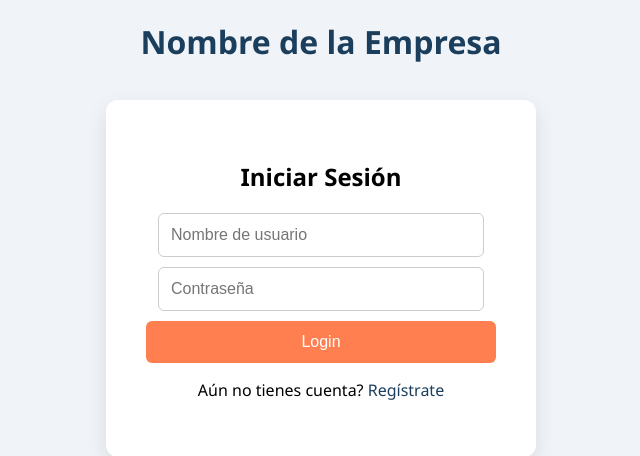
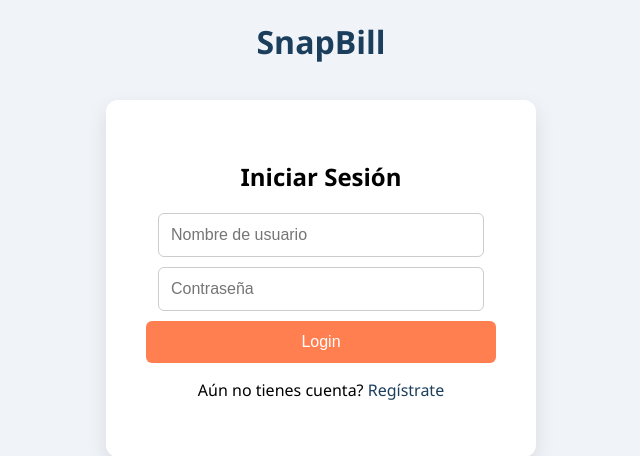
Before and after one commit to ItsExa/facturacionApp, a Flask app: page / in a window 1280 px wide. Shown: the top 456 px of the page, without its empty margins (319-959 px from the left). Run offline with Flask 3, Linux system fonts and the light colour scheme; some libraries are stand-ins or nearby versions.

Commit message:
desplegada esa madre

```diff
--- a/flaskr/templates/auth/login.html
+++ b/flaskr/templates/auth/login.html
@@ -6,7 +6,7 @@
     <link rel="stylesheet" href="{{ url_for('static', filename='style.css') }}">
 </head>
 <body>
-    <div class="company-name">Nombre de la Empresa</div>
+    <div class="company-name">SnapBill</div>
     <div class="form-container">
         <h2>Iniciar Sesión</h2>
         <form onsubmit="redirectToDashboard(event)">
--- a/flaskr/templates/auth/registro.html
+++ b/flaskr/templates/auth/registro.html
@@ -6,7 +6,7 @@
     <link rel="stylesheet" href="{{ url_for('static', filename='style.css') }}">
 </head>
 <body>
-    <div class="company-name">Nombre de la Empresa</div>
+    <div class="company-name">SnapBill</div>
     <div class="form-container">
         <h2>Registro</h2>
         <form onsubmit="redirectToLogin(event)">
--- a/flaskr/templates/dashboard.html
+++ b/flaskr/templates/dashboard.html
@@ -7,7 +7,7 @@
 </head>
 <body>
     <!-- Barra superior -->
-    <div class="top-bar">Nombre de la Empresa</div>
+    <div class="top-bar">SnapBill</div>
 
     <div class="main-container">
         <!-- Barra lateral -->
```
